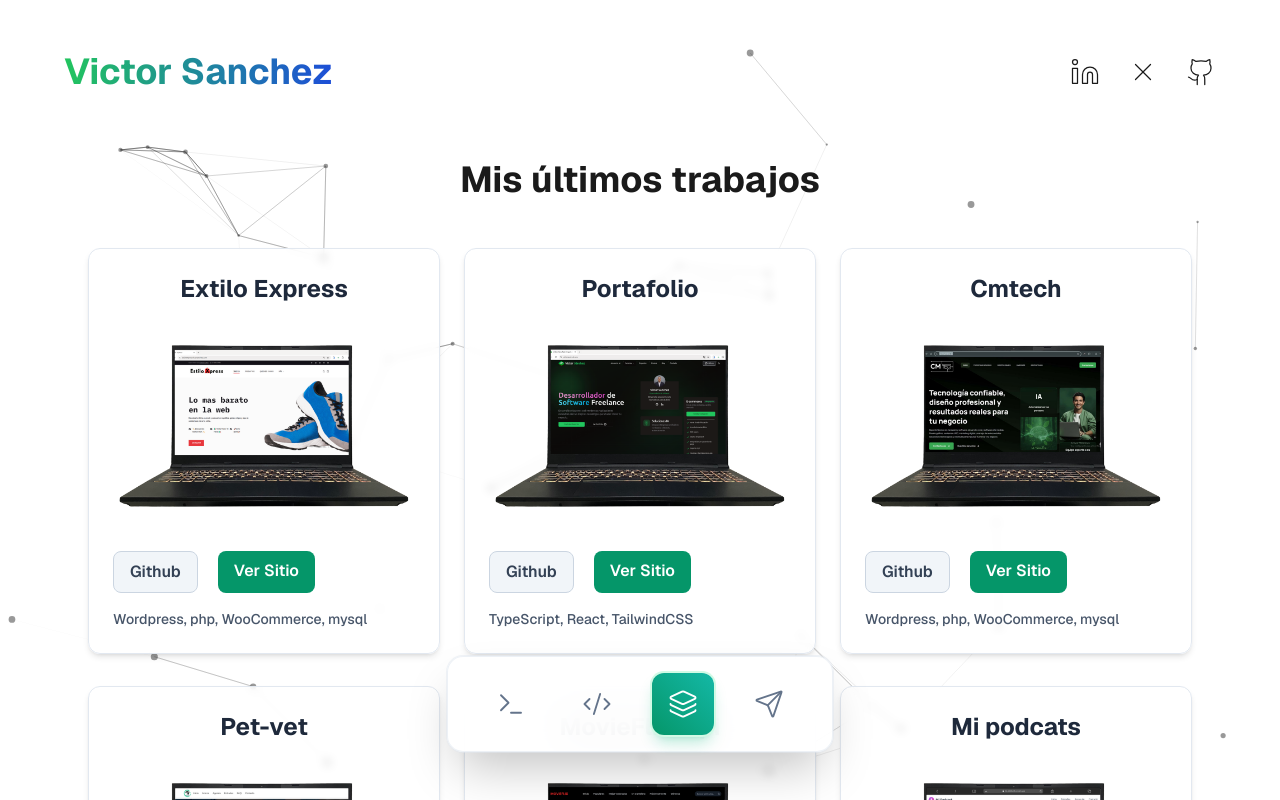
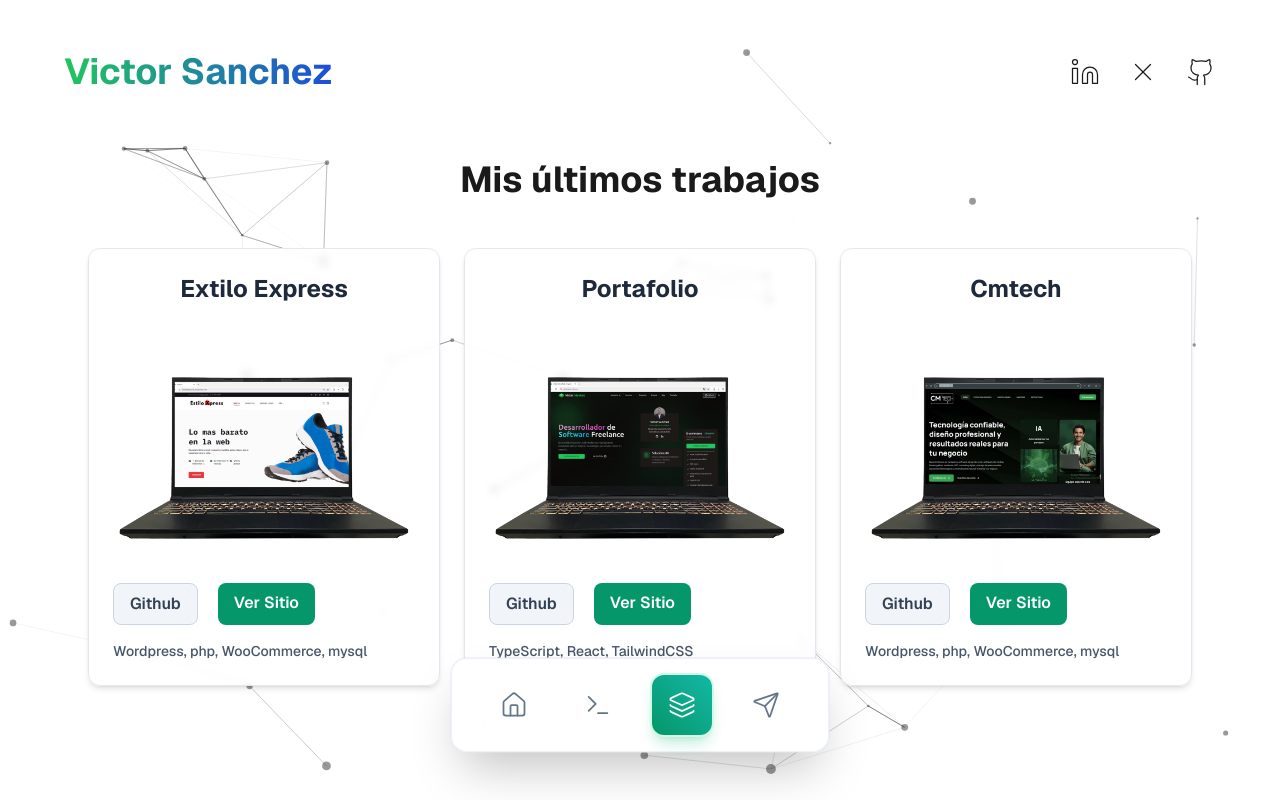
Before and after one commit to VictorDev1986/Victor_portafolio, a Next.js app: page /portfolio in a window 1280 px wide. Shown: the top 800 px of the page. Built offline with nearby package versions, Linux system fonts and the light colour scheme.

Commit message:
Cambios en la interfaz

```diff
--- a/components/navbar.tsx
+++ b/components/navbar.tsx
@@ -9,9 +9,9 @@
     const router = usePathname()
 
     return (
-        <MotionTransition position="right" className="fixed z-50 flex flex-col items-center justify-center w-full mt-auto h-max bottom-8 sm:bottom-12 pointer-events-none">
+        <MotionTransition position="right" className="fixed z-50 flex flex-col items-center justify-center w-full mt-auto h-max bottom-4 sm:bottom-12 pointer-events-none">
             <nav className="pointer-events-auto">
-                <div className="flex items-center justify-center gap-4 sm:gap-6 px-8 py-4 rounded-2xl bg-white/90 backdrop-blur-xl shadow-2xl border border-slate-200/60 ring-1 ring-slate-200/50">
+                <div className="flex items-center justify-center gap-2 sm:gap-6 px-4 sm:px-8 py-2 sm:py-4 rounded-xl sm:rounded-2xl bg-white/90 backdrop-blur-xl shadow-2xl border border-slate-200/60 ring-1 ring-slate-200/50">
                     {itemsNavbar.map((item) => {
                         const isActive = router === item.link;
                         return (
@@ -22,14 +22,16 @@
                             >
                                 <div
                                     className={`
-                                        p-4 rounded-xl transition-all duration-300 hover:scale-110 hover:-translate-y-1
+                                        p-2 sm:p-4 rounded-lg sm:rounded-xl transition-all duration-300 hover:scale-110 hover:-translate-y-1
                                         ${isActive
                                             ? 'bg-gradient-to-tr from-emerald-600 to-teal-500 text-white shadow-lg shadow-emerald-500/30 ring-2 ring-emerald-100'
                                             : 'text-slate-500 hover:bg-slate-50 hover:text-emerald-600'
                                         }
                                     `}
                                 >
-                                    {item.icon}
+                                    <div className="w-5 h-5 sm:w-7 sm:h-7 flex items-center justify-center [&>svg]:w-5 [&>svg]:h-5 sm:[&>svg]:w-7 sm:[&>svg]:h-7">
+                                        {item.icon}
+                                    </div>
                                 </div>
 
                                 {/* Tooltip */}
@@ -37,7 +39,7 @@
                                     absolute -top-14 left-1/2 -translate-x-1/2 px-3 py-2
                                     bg-slate-800 text-white text-sm font-semibold rounded-lg shadow-xl
                                     opacity-0 group-hover:opacity-100 transition-all duration-300 transform translate-y-2 group-hover:translate-y-0
-                                    pointer-events-none whitespace-nowrap
+                                    pointer-events-none whitespace-nowrap hidden sm:block
                                 `}>
                                     {item.title}
                                     {/* Triángulo del tooltip */}
--- a/components/portfolio-box.tsx
+++ b/components/portfolio-box.tsx
@@ -17,8 +17,8 @@
     const { title, image, urlDemo, urlGithub, technologies } = data
 
     return (
-        <div className="w-80 sm:w-full md:max-w bg-white/80 backdrop-blur-sm p-6 mb-2 rounded-xl shadow-md hover:shadow-lg border border-slate-200 hover:border-emerald-300 transition-all duration-300">
-            <h3 className="text-center mb-4 text-xl sm:text-2xl font-bold text-slate-800">{title}</h3>
+        <div className="w-80 sm:w-full md:max-w bg-white/80 backdrop-blur-sm p-6 mb-80 sm:mb-52 rounded-xl shadow-md hover:shadow-lg border border-slate-200 hover:border-emerald-300 transition-all duration-300">
+            <h3 className="text-center mb-12 text-xl sm:text-2xl font-bold text-slate-800">{title}</h3>
             <Image
                 src={image}
                 alt="Image"
--- a/data.tsx
+++ b/data.tsx
@@ -1,5 +1,5 @@
 
-import { Terminal, Code2, Layers, Send, Github, Linkedin, X } from 'lucide-react';
+import { Home, Terminal, Code2, Layers, Send, Github, Linkedin, X } from 'lucide-react';
 import { FaHtml5, FaCss3Alt, FaJs, FaPhp, FaReact, FaLaravel, FaGitAlt, FaGithub } from "react-icons/fa";
 import { SiTailwindcss, SiNodedotjs, SiNextdotjs, SiMysql, SiLinux, SiTypescript } from "react-icons/si";
 export const socialNetworks = [
@@ -27,13 +27,13 @@
     {
         id: 1,
         title: "Inicio",
-        icon: <Terminal size={30} strokeWidth={1.5} />,
+        icon: <Home size={30} strokeWidth={1.5} />,
         link: "/",
     },
     {
         id: 3,
         title: "Skills",
-        icon: <Code2 size={30} strokeWidth={1.5} />,
+        icon: <Terminal size={30} strokeWidth={1.5} />,
         link: "/skills",
     },
     {
```
